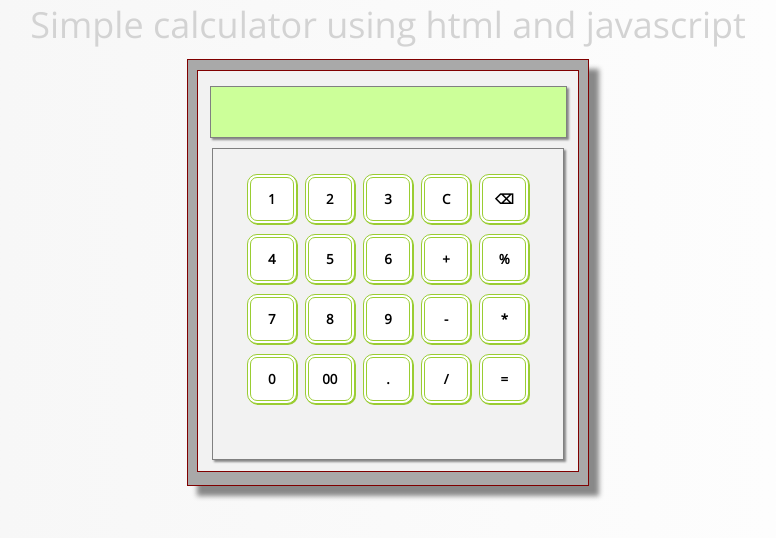
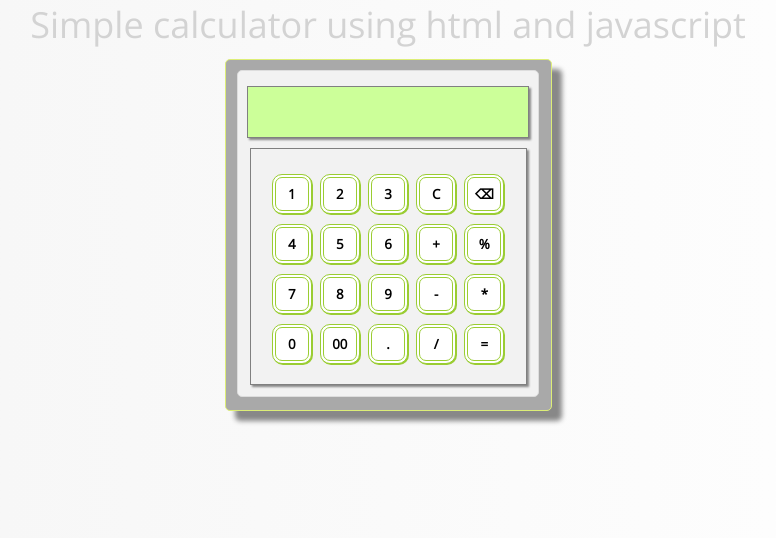
Before and after one commit to krishnamrg/calcApp, a plain HTML site: page index.html in a window 1280 px wide. Shown: the whole page, without its empty margins (252-1028 px from the left). Drawn offline with nearby package versions, Linux system fonts and the light colour scheme.

Commit message:
changed calculator size

```diff
--- a/css/styles.css
+++ b/css/styles.css
@@ -27,26 +27,28 @@ footer{
 	font-family: "Open Sans", sans-serif;
 }
 .calc-container{
-	border: 1px solid maroon;
+	border: 1px solid #DE7;
 	box-shadow: 10px 10px 5px #888888;
-	width: 400px;
-	height: 425px;
+	width: 325px;
+	height: 350px;
 	text-align: center;
 	margin: auto;
 	background: darkgray;
+	border-radius: 5px;
 }
 .inner-container{
-	border: 1px solid maroon;
-	width: 380px;
-	height: 400px;
+	border: 1px solid #DDD;
+	width: 300px;
+	height: 325px;
 	text-align: center;
 	margin: auto;
 	margin-top: 10px;
 	background: rgb(242, 242, 242);
+	border-radius: 5px;
 }
 #console{
 	background: #ccff99;
-	width: 350px;
+	width: 275px;
 	height: 50px;
 	line-height: 50px;
 	border: 1px solid gray;
@@ -61,12 +63,12 @@ footer{
 	box-shadow: 2px 2px 2px #888888;
 	margin: auto;
 	margin-top: 10px;
-	width: 350px;
-	height: 310px;
+	width: 275px;
+	height: 235px;
 }
 .key{
-	width: 50px;
-	height: 50px;
+	width: 40px;
+	height: 40px;
 	white-space: normal;
 	font-family: "Open Sans", sans-serif;
 	font-weight: bold;
--- a/js/main.js
+++ b/js/main.js
@@ -3,7 +3,7 @@ $(document).ready(function(){
 	calc.addEventListeners(event);
 });
 
-var CONSOLE_DISPLAY_LENGTH = 35;
+var CONSOLE_DISPLAY_LENGTH = 30;
 
 var calc = {
 
```
